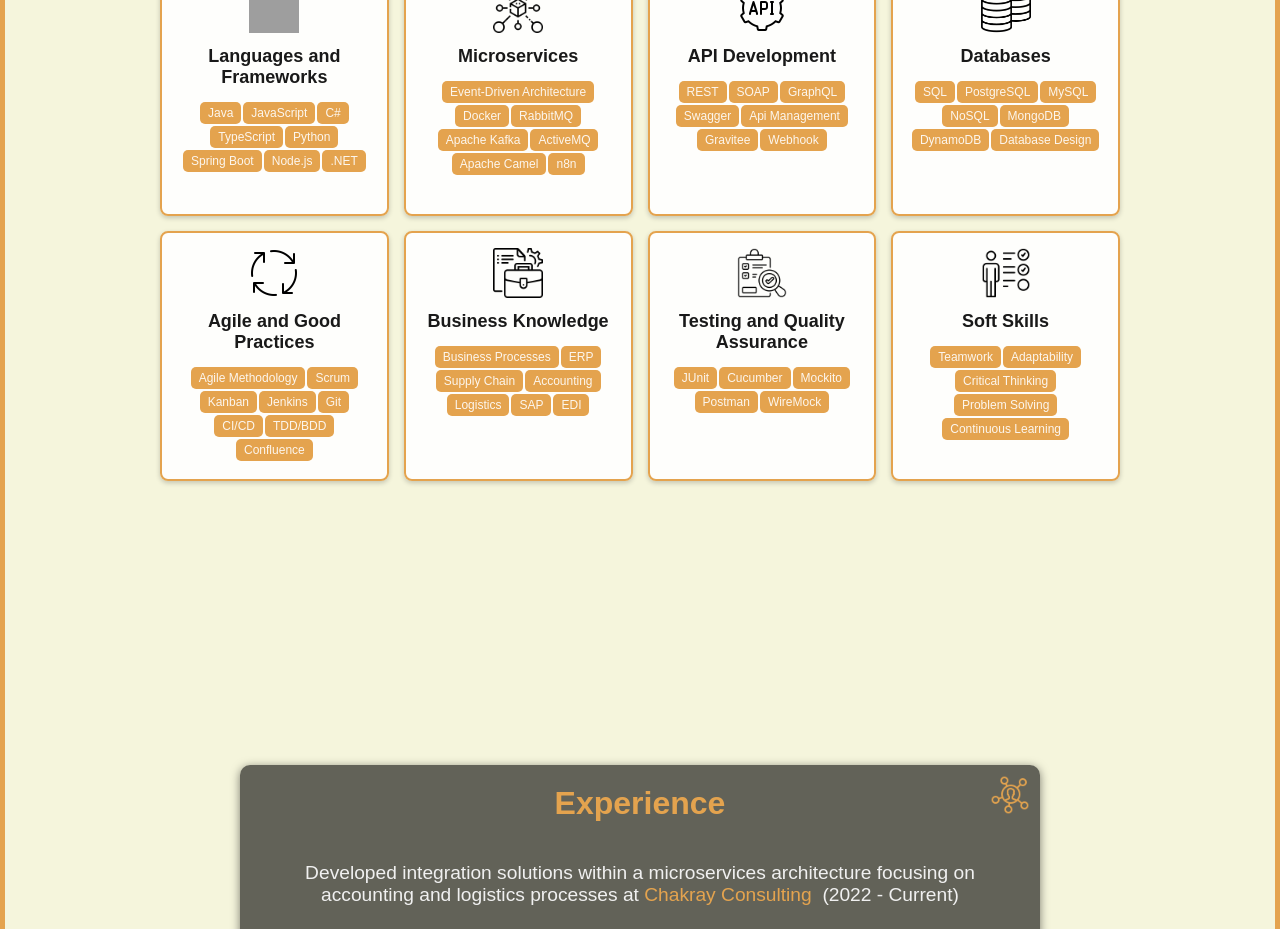
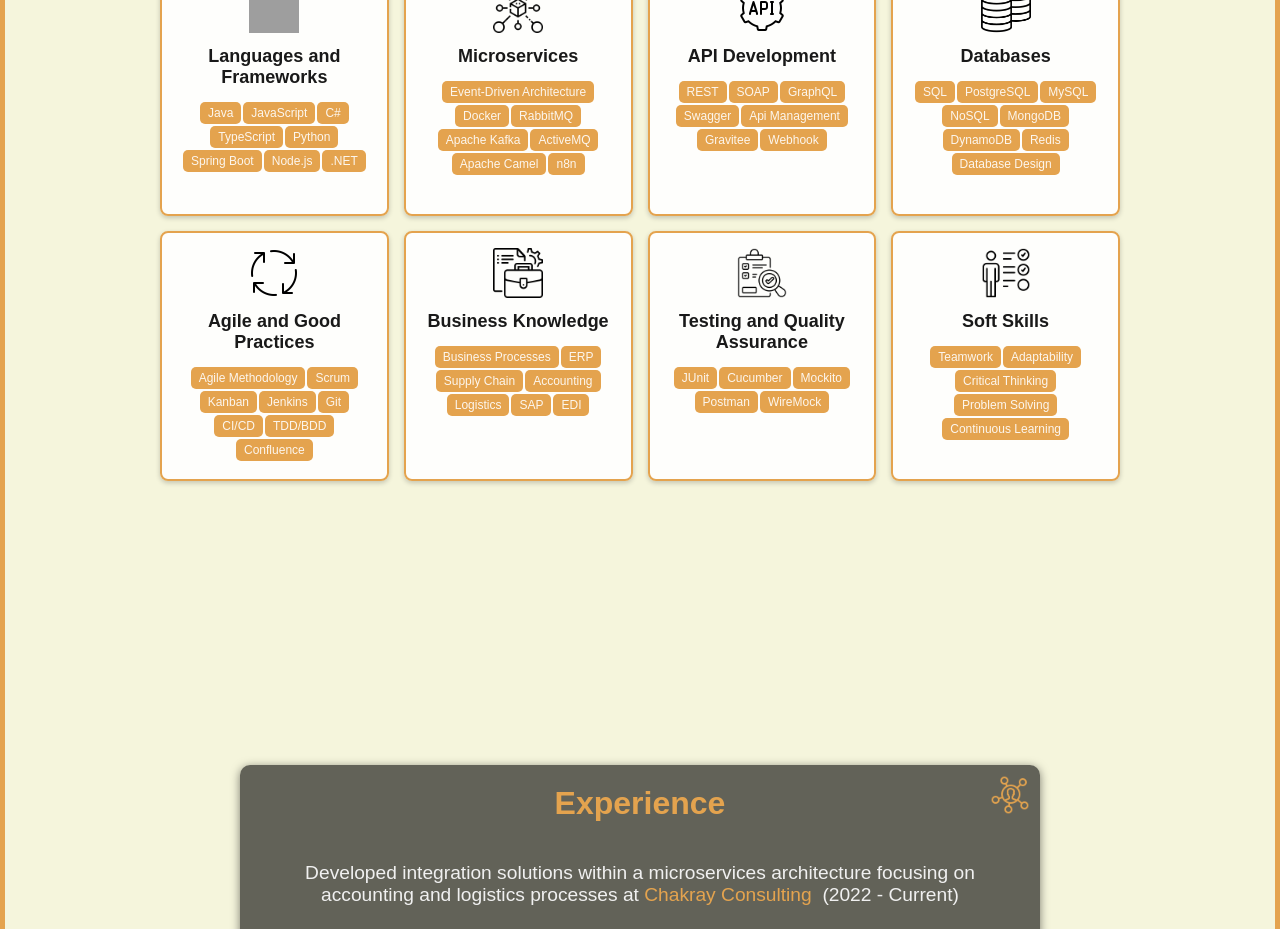
Before and after one commit to AlvaroMoralesDEV/portfolio, a React (Create React App) app: page / in a window 1280 px wide. Shown: the part 860-1789 px from the top of the page. Built offline with nearby package versions, Linux system fonts and the light colour scheme; grey boxes are pictures that could not be loaded.

Commit message:
small changes

```diff
--- a/src/components/js/Skills.js
+++ b/src/components/js/Skills.js
@@ -31,7 +31,7 @@ const skillsData = [
   {
     id: 4,
     title: 'Databases',
-    tags: ['SQL', 'PostgreSQL', 'MySQL', 'NoSQL', 'MongoDB', 'DynamoDB', 'Database Design'],
+    tags: ['SQL', 'PostgreSQL', 'MySQL', 'NoSQL', 'MongoDB', 'DynamoDB', 'Redis', 'Database Design'],
     icon: databaseIcon,
   },
   {
```
Also changed, not shown: 1 other file (tests, documents, lock files or other folders).
